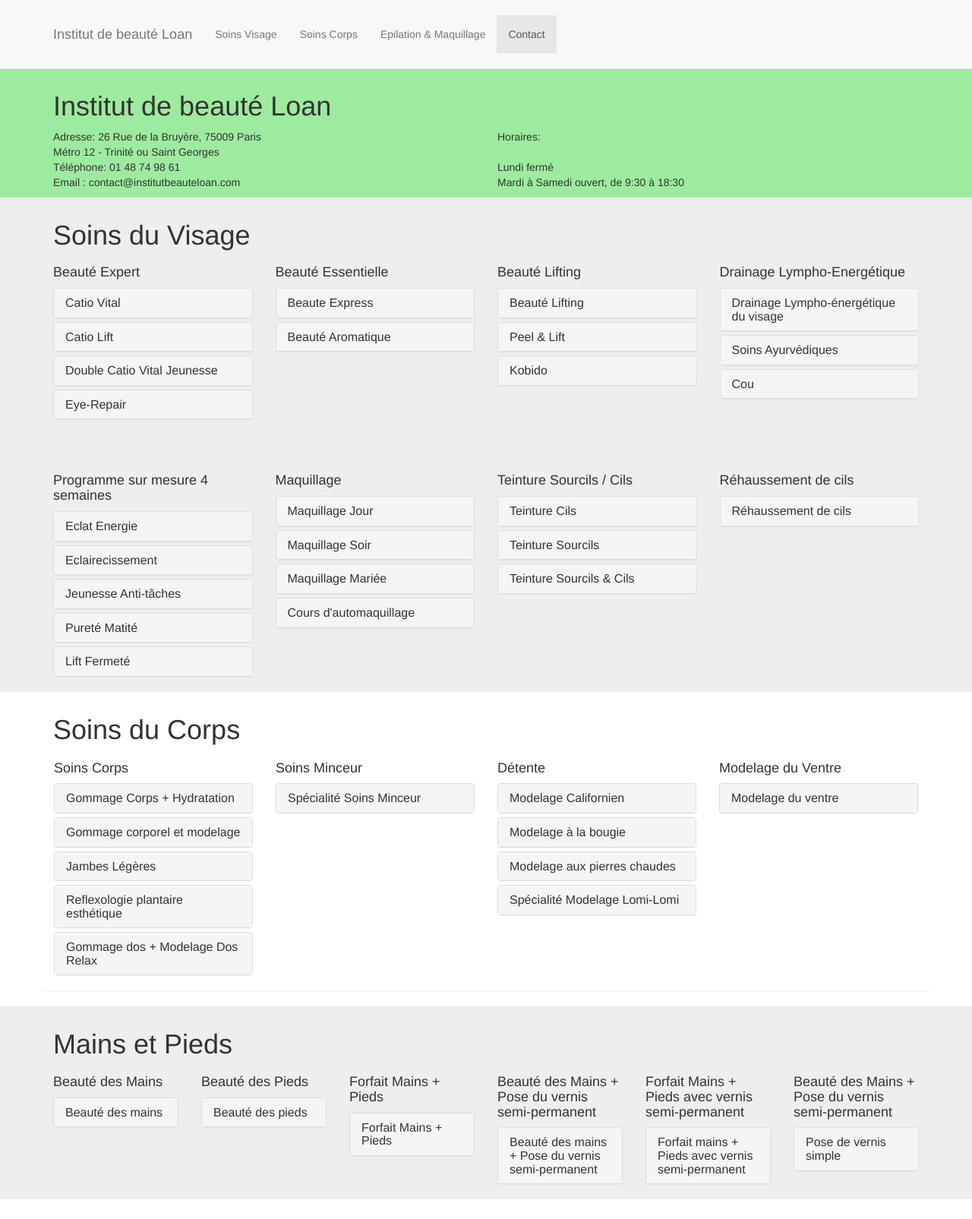
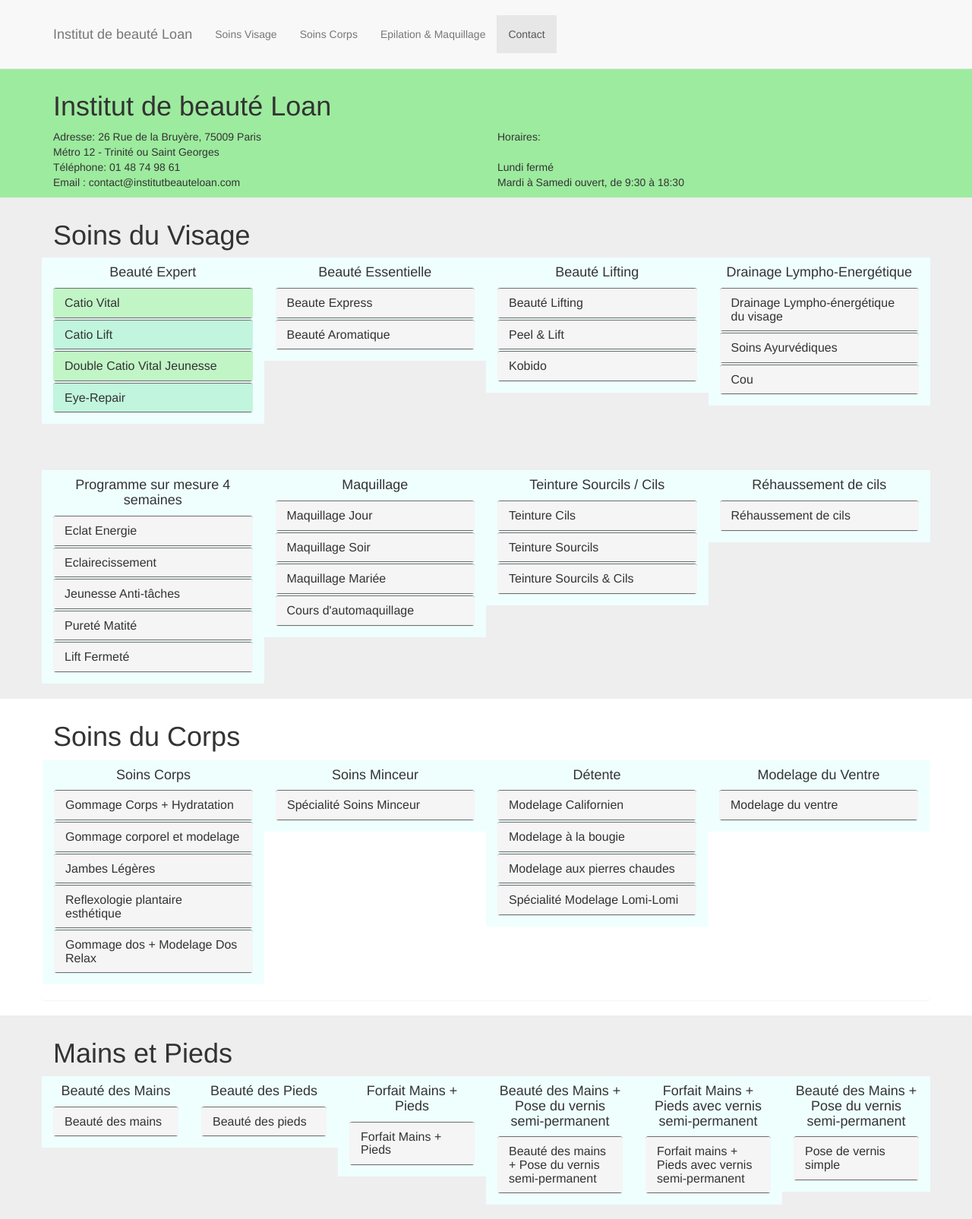
Before and after one commit to Pokka974/web-loan, a PHP site: page / in a window 1280 px wide. Shown: the top 1605 px of the page at 76% size. Run offline with PHP 8.4, Linux system fonts and the light colour scheme.

Commit message:
design des panels updated
ajout du .png pour référence.
css updated, html updated.
utiliser les classes panel-odd et panel-even pour donner une couleur aux
panel-headings.
À faire: reproduire les panel-even et odd sur les autres panel-heading
comme dans le premier cas pour tous les autres

```diff
--- a/css/webloan.css
+++ b/css/webloan.css
@@ -66,3 +66,30 @@ html {
     text-align: left;
     background: #eee;
 }
+
+.panel-group {
+    padding-bottom: 15px;
+    background-color: #effffe;
+}
+
+.panel-group h4 {
+    text-align: center;
+}
+
+.panel-default>.panel-heading.panel-even{
+    background-color: #c1f5c6
+}
+
+.panel-default>.panel-heading.panel-odd{
+    background-color: #c1f5de;
+}
+
+.panel-group .panel+.panel {
+    margin-top: 2px;
+}
+
+.panel-default {
+    border-color: #6d6d6d;
+    border-left: none;
+    border-right: none;
+}
--- a/index.php
+++ b/index.php
@@ -100,7 +100,7 @@
                     <div id="beauteexpert" class="col-lg-3 panel-group">
                         <h4>Beauté Expert</h4>
                         <div class="panel panel-default">
-                            <div class="panel-heading">
+                            <div class="panel-heading panel-even">
                                 <h3 class="panel-title">
                                     <a href="#catiovital" data-parent="#beauteexpert" data-toggle="collapse">Catio Vital</a>
                                 </h3>
@@ -112,7 +112,7 @@
                         </div>
 
                         <div class="panel panel-default">
-                            <div class="panel-heading">
+                            <div class="panel-heading panel-odd">
                                 <h3 class="panel-title">
                                     <a href="#catiolift" data-parent="#beauteexpert" data-toggle="collapse">Catio Lift</a>
                                 </h3>
@@ -125,7 +125,7 @@
                         </div>
 
                         <div class="panel panel-default">
-                            <div class="panel-heading">
+                            <div class="panel-heading panel-even">
                                 <h3 class="panel-title">
                                     <a href="#doublecatiovitaljeunesse" data-parent="#beauteexpert" data-toggle="collapse">Double Catio Vital Jeunesse</a>
                                 </h3>
@@ -137,7 +137,7 @@
                         </div>
 
                         <div class="panel panel-default">
-                            <div class="panel-heading">
+                            <div class="panel-heading panel-odd">
                                 <h3 class="panel-title">
                                     <a href="#eyerepair" data-parent="#beauteexpert" data-toggle="collapse">Eye-Repair</a>
                                 </h3>
```
Also changed, not shown: .png (added).
